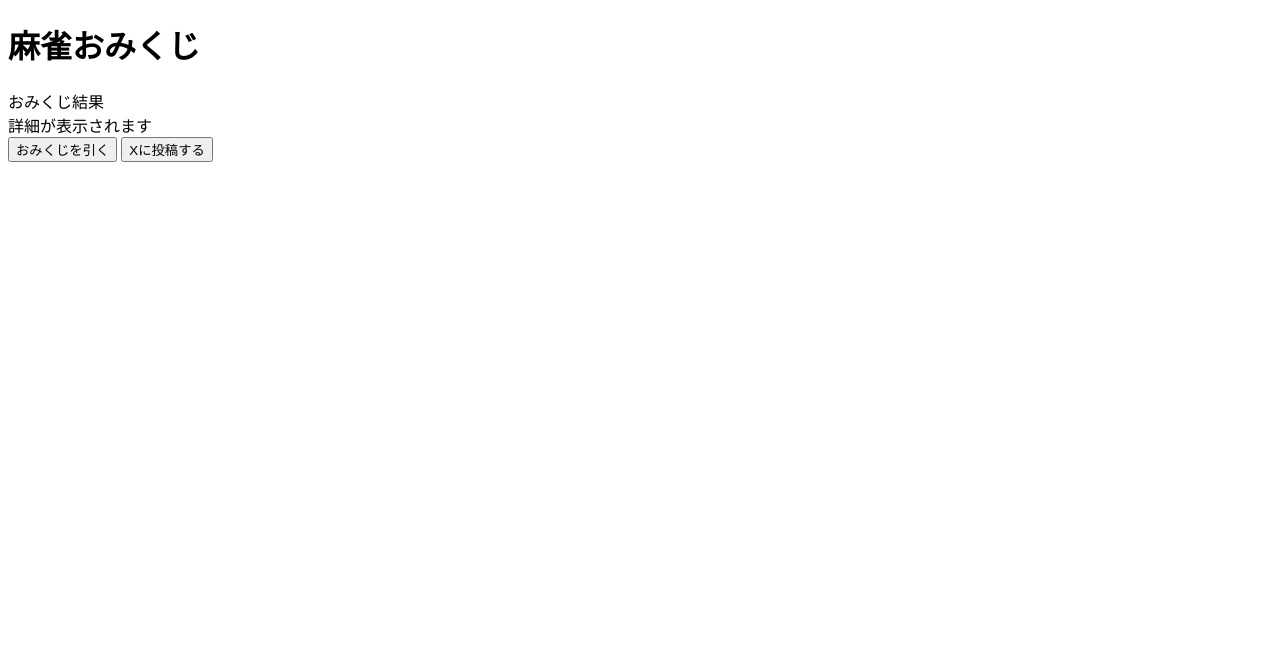
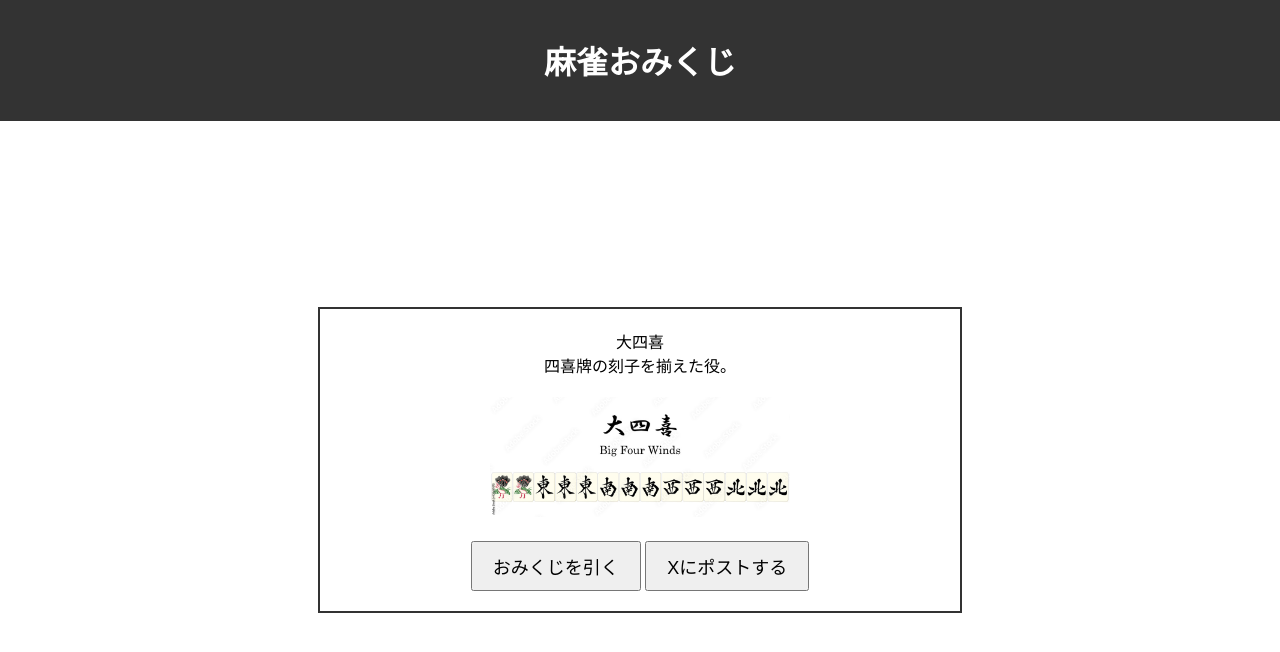
Before and after one commit to bearl27/omikuji, a plain HTML site: page index.html in a window 1280 px wide. Both pictures are taken after a click on the button "おみくじを引く". Drawn offline with Linux system fonts and the light colour scheme.

Commit message:
完成と麻雀おみくじも作成

```diff
--- a/index.html
+++ b/index.html
@@ -4,6 +4,7 @@
     <meta charset="UTF-8">
     <meta name="viewport" content="width=device-width, initial-scale=1.0">
     <title>Omikuji</title>
+    <link rel="stylesheet" href="./styles.css">
 </head>
 <body>
     <header>
@@ -11,18 +12,22 @@
     </header>
     <main>
         <div id="omikuji">
-            <div id="title">
+            <div id="omikujiTitle">
                 おみくじ結果
             </div>
-            <div id="detail">
+            <div id="omikujiDetails">
                 詳細が表示されます
             </div>
+            <div>
+                <img src="./img/omikuji.jpg" id="omikujiImg" alt="おみくじの結果">
+            </div>
             <div class="button-container">
-                <button id="omikuji-button">おみくじを引く</button>
-                <button id="x-button">Xに投稿する</button>
+                <button id="omikujiButton">おみくじを引く</button>
+                <button id="postToXButton">Xにポストする</button>
             </div>
         </div>
 
     </main>
+    <script src="./m-script.js"></script>
 </body>
 </html>
--- /dev/null
+++ b/m-script.js
@@ -0,0 +1,122 @@
+document.getElementById("omikujiButton").addEventListener("click", function () {
+  // 役満集
+  const items = [
+    {
+      title: "大三元",
+      detail: "三元牌の刻子を揃えた役。",
+      img: "img/daisangen.jpg",
+    },
+    {
+      title: "四暗刻",
+      detail: "暗刻を4つ作った役。",
+      img: "img/suanko.jpg",
+    },
+    {
+      title: "字一色",
+      detail: "全ての牌が風牌・三元牌で構成された役。",
+      img: "img/tsuiso.jpg",
+    },
+    {
+      title: "緑一色",
+      detail: "全ての牌が緑色で構成された役。",
+      img: "img/ryuiso.jpg",
+    },
+    {
+      title: "清老頭",
+      detail: "老頭牌のみで構成された役。",
+      img: "img/chinroto.jpg",
+    },
+    {
+      title: "九蓮宝燈",
+      detail: "1,1,1,2,3,4,5,6,7,8,9,9,9の同じ種類の牌で構成された役。",
+      img: "img/churen.jpg",
+    },
+    {
+      title: "四槓子",
+      detail: "槓子を4つ作った役。",
+      img: "img/sukantsu.jpg",
+    },
+    {
+      title: "国士無双",
+      detail: "国士無双の条件を満たした役。",
+      img: "img/kokushi.jpg",
+    },
+    {
+      title: "大四喜",
+      detail: "四喜牌の刻子を揃えた役。",
+      img: "img/daisushi.jpg",
+    },
+    {
+      title: "小四喜",
+      detail: "四喜牌の刻子を3つと雀頭を揃えた役。",
+      img: "img/shosushi.jpg",
+    },
+  ];
+  // ボタンを読み込む
+  const omikujiButton = document.getElementById("omikujiButton");
+  const postToXButton = document.getElementById("postToXButton");
+
+  // ボタンの初期設定
+  omikujiButton.disabled = true; // おみくじボタンを無効化
+  postToXButton.classList.add("hidden"); // ポストボタンを非表示にする
+
+  // スピン処理に必要な変数を作成
+  let index = 0; // 現在の公演情報を保持
+  let count = 0; // 現在の回転数を保持
+  let maxCount = 20; // 最大回転回数
+  let speed = 50; // 初期回転速度
+
+  // ---スピン処理ここから---
+  function spin() {
+    if (count < maxCount) {
+      // おみくじの内容をランダムに変更
+      index = Math.floor(Math.random() * items.length);
+
+      // おみくじの内容を画面に表示
+      document.getElementById("omikujiTitle").textContent = items[index].title;
+      document.getElementById("omikujiDetails").textContent = items[index].detail;
+      document.getElementById("omikujiImg").src = items[index].img;
+
+      count++;
+
+      // 回転の速度を徐々に遅くする
+      speed += 5;
+      setTimeout(spin, speed); // 繰り返す
+    } else {
+      // 最終結果の公演情報を取得
+      const finalItem = items[index];
+      // 最終結果の表示
+      document.getElementById("omikujiTitle").textContent = finalItem.title;
+        document.getElementById("omikujiDetails").textContent = finalItem.detail;
+        document.getElementById("omikujiImg").src = finalItem.img;
+
+      // ボタンを有効化/表示する設定
+      omikujiButton.disabled = false; // おみくじボタンを有効化
+      postToXButton.classList.remove("hidden"); // ポストボタンを表示
+      postToXButton.disabled = false; // ポストボタンを有効化
+
+      // Xにポストするボタンを押したときの処理開始
+      postToXButton.addEventListener("click", function () {
+        // Xにポスト
+        postToX(finalItem);
+      });
+    }
+  }
+  // ---スピン処理ここまで---
+
+  // スピン処理開始
+  spin();
+});
+
+function postToX(finalItem) {
+  const postText = `#麻雀おみくじ の結果は\n 「${finalItem.title}」でした！\n\n麻雀おみくじはこちら\nhttps://自分のURL\n\n`;
+
+  // 改行を含むテキストをURLエンコード
+  const encodedText = encodeURIComponent(postText);
+
+  // X投稿用のURLを生成
+  const postUrl = `https://x.com/intent/tweet?text=${encodedText}`;
+
+  // 新しいウィンドウでツイートページを開く
+  window.open(postUrl, "_blank");
+}
--- a/styles.css
+++ b/styles.css
@@ -0,0 +1,65 @@
+/* 全体のリセットとレイアウト */
+html,
+body {
+  height: 100%;
+  margin: 0;
+  padding: 0;
+  display: flex;
+  flex-direction: column;
+}
+
+body {
+  font-family: Arial, sans-serif;
+  min-height: 100vh;
+}
+
+.hidden {
+  display: none;
+}
+
+header {
+  background-color: #333;
+  color: white;
+  text-align: center;
+  padding: 1rem;
+}
+
+main {
+  flex: 1;
+  display: flex;
+  flex-direction: column;
+  justify-content: center;
+  align-items: center;
+  padding: 1rem;
+}
+
+#omikuji {
+  border: 2px solid #333;
+  padding: 20px;
+  width: 100%;
+  max-width: 600px;
+  text-align: center;
+}
+
+.button-container {
+  margin-top: 20px;
+}
+
+button {
+  padding: 10px 20px;
+  font-size: 18px;
+  cursor: pointer;
+}
+
+footer {
+  background-color: #333;
+  color: white;
+  text-align: center;
+  padding: 1rem;
+}
+
+img {
+    width: 100%;
+    max-width: 300px;
+    margin-top: 20px;
+}
```
Also changed, not shown: script.js (+233 -0 lines), img/chinroto.jpg (added), img/churen.jpg (added), img/daisangen.jpg (added), img/daisushi.jpg (added), img/kokushi.jpg (added), img/omikuji.jpg (added), img/ryuiso.jpg (added), img/shosushi.jpg (added), img/suanko.jpg (added), img/sukantsu.jpg (added), img/tsuiso.jpg (added).
